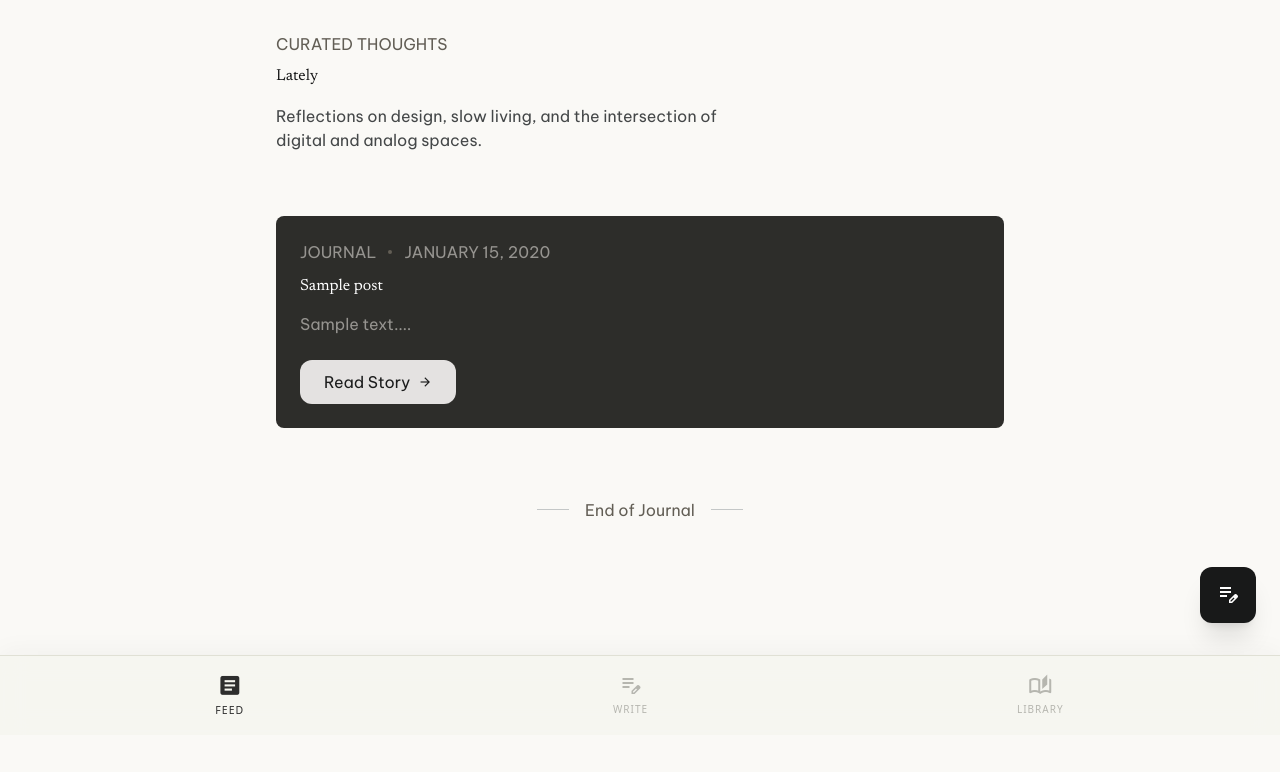
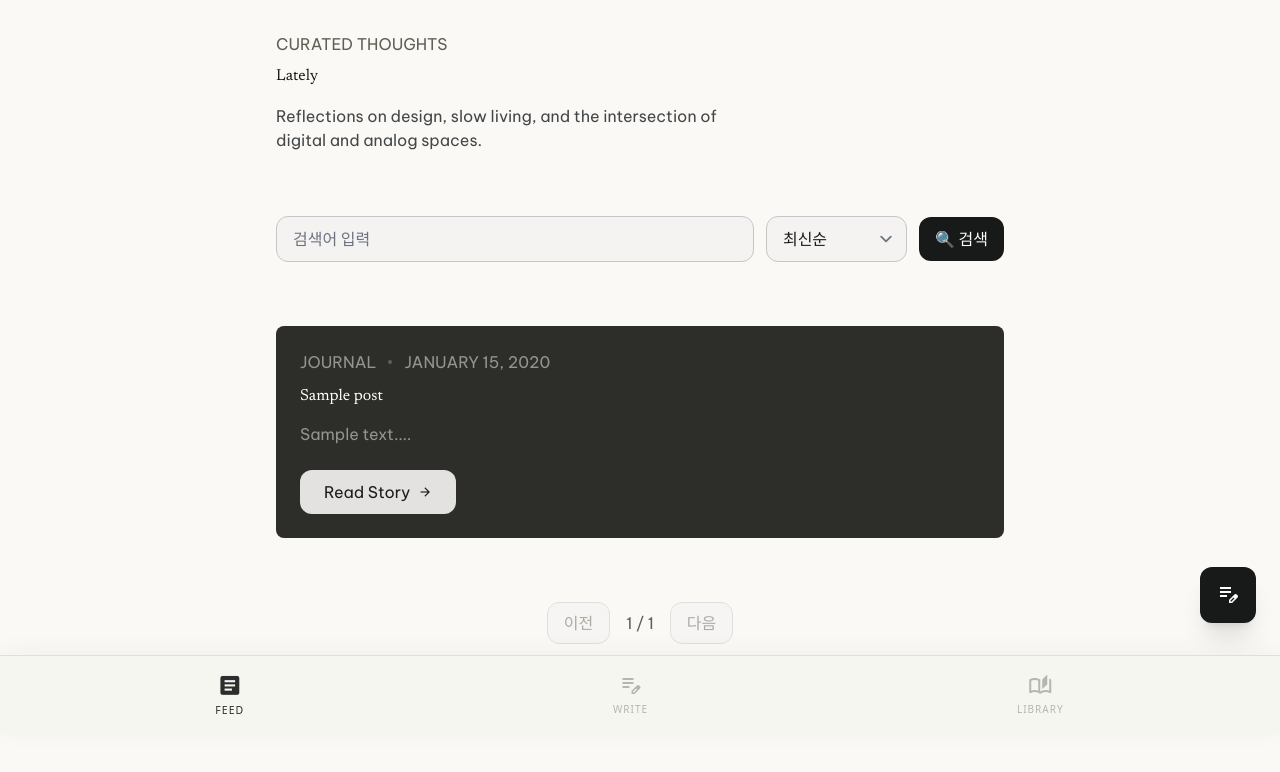
Before and after one commit to jyj851/day4-flask, a Flask app: page / in a window 1280 px wide. Shown: the part 65-837 px from the top of the page. Before the commit the page ends 779 px from the top, so only its background shows below. Run offline with Flask 3, Linux system fonts and the light colour scheme; tables that the repository leaves empty hold one stand-in row (values such as "Sample post"); some libraries are stand-ins or nearby versions.

Commit message:
목록 화면에 검색/정렬/페이지네이션을 통합해 긴 스크롤 없이 탐색성을 개선한다. 검색 조건과 정렬 상태를 페이지 이동 시 유지해 목록 사용 흐름이 끊기지 않도록 했다.
Co-Authored-By: Claude Opus 4.7 <noreply@anthropic.com>

```diff
--- a/app.py
+++ b/app.py
@@ -35,13 +35,59 @@ def parse_post(row):
 
 @app.route("/")
 def post_list():
+    per_page = 10
+    page = request.args.get("page", 1, type=int) or 1
+    page = max(page, 1)
+    q = (request.args.get("q") or "").strip()
+    sort = request.args.get("sort", "new")
+
+    sort_orders = {
+        "new": "created_at DESC",
+        "old": "created_at ASC",
+        "title": "title COLLATE NOCASE ASC",
+    }
+    if sort not in sort_orders:
+        sort = "new"
+    order_by = sort_orders[sort]
+
     conn = get_db()
-    rows = conn.execute(
-        "SELECT * FROM posts ORDER BY created_at DESC"
-    ).fetchall()
+    if q:
+        like_q = f"%{q}%"
+        total_posts = conn.execute(
+            "SELECT COUNT(*) FROM posts WHERE title LIKE ? OR content LIKE ?",
+            (like_q, like_q),
+        ).fetchone()[0]
+    else:
+        total_posts = conn.execute("SELECT COUNT(*) FROM posts").fetchone()[0]
+
+    total_pages = (total_posts + per_page - 1) // per_page if total_posts else 1
+    page = min(page, total_pages)
+    offset = (page - 1) * per_page
+
+    if q:
+        like_q = f"%{q}%"
+        rows = conn.execute(
+            f"SELECT * FROM posts WHERE title LIKE ? OR content LIKE ? ORDER BY {order_by} LIMIT ? OFFSET ?",
+            (like_q, like_q, per_page, offset),
+        ).fetchall()
+    else:
+        rows = conn.execute(
+            f"SELECT * FROM posts ORDER BY {order_by} LIMIT ? OFFSET ?",
+            (per_page, offset),
+        ).fetchall()
+
     conn.close()
+
     posts = [parse_post(r) for r in rows]
-    return render_template("list.html", posts=posts)
+    return render_template(
+        "list.html",
+        posts=posts,
+        page=page,
+        total_pages=total_pages,
+        q=q,
+        has_search=bool(q),
+        sort=sort,
+    )
 
 
 @app.route("/post/<int:post_id>")
--- a/templates/list.html
+++ b/templates/list.html
@@ -9,6 +9,16 @@
     <h2 class="font-headline-xl text-primary mb-4">Lately</h2>
     <p class="font-body-lg text-on-surface-variant max-w-md">Reflections on design, slow living, and the intersection of digital and analog spaces.</p>
   </section>
+
+  <form action="/" method="get" class="mb-stack-lg flex items-center gap-3">
+    <input type="text" name="q" value="{{ q }}" placeholder="검색어 입력" class="flex-1 px-4 py-2.5 rounded-full border border-outline-variant bg-surface-container-low text-primary focus:outline-none" />
+    <select name="sort" onchange="this.form.submit()" class="px-4 py-2.5 rounded-full border border-outline-variant bg-surface-container-low text-primary focus:outline-none">
+      <option value="new" {% if sort == 'new' %}selected{% endif %}>최신순</option>
+      <option value="old" {% if sort == 'old' %}selected{% endif %}>오래된순</option>
+      <option value="title" {% if sort == 'title' %}selected{% endif %}>제목순 (가나다)</option>
+    </select>
+    <button type="submit" class="inline-flex items-center gap-2 px-4 py-2.5 rounded-full bg-primary text-on-primary hover:opacity-90 transition-opacity">🔍 검색</button>
+  </form>
 
   <!-- Blog Feed List -->
   <div class="space-y-stack-md">
@@ -52,24 +62,37 @@
       {% endif %}
     {% else %}
     <div class="text-center py-stack-lg">
+      {% if has_search %}
+      <span class="material-symbols-outlined text-5xl text-secondary mb-4 block">search_off</span>
+      <p class="font-body-lg text-secondary mb-6">검색 결과가 없습니다</p>
+      {% else %}
       <span class="material-symbols-outlined text-5xl text-secondary mb-4 block">edit_note</span>
       <p class="font-body-lg text-secondary mb-6">No stories yet. Start writing your first post.</p>
       <a href="/create" class="inline-flex items-center gap-2 bg-primary text-on-primary px-6 py-3 rounded-full font-label-md hover:opacity-90 transition-opacity">
         <span class="material-symbols-outlined" data-icon="edit_note">edit_note</span>
         Write First Post
       </a>
+      {% endif %}
     </div>
     {% endif %}
   </div>
 
-  <!-- End of Feed -->
-  {% if posts %}
-  <div class="mt-stack-lg text-center">
-    <div class="inline-flex items-center gap-4 text-secondary">
-      <div class="h-px w-8 bg-outline-variant"></div>
-      <span class="font-label-sm">End of Journal</span>
-      <div class="h-px w-8 bg-outline-variant"></div>
-    </div>
+  <!-- Pagination -->
+  {% if posts or has_search %}
+  <div class="mt-stack-lg flex items-center justify-center gap-4">
+    {% if page > 1 %}
+    <a href="/?page={{ page - 1 }}{% if q %}&q={{ q|urlencode }}{% endif %}{% if sort %}&sort={{ sort|urlencode }}{% endif %}" class="inline-flex items-center gap-2 px-4 py-2 rounded-full bg-surface-container-low text-primary border border-outline-variant hover:opacity-90 transition-opacity">이전</a>
+    {% else %}
+    <span class="inline-flex items-center gap-2 px-4 py-2 rounded-full bg-surface-container-low text-secondary border border-outline-variant opacity-50 pointer-events-none">이전</span>
+    {% endif %}
+
+    <span class="font-label-md text-secondary">{{ page }} / {{ total_pages }}</span>
+
+    {% if page < total_pages %}
+    <a href="/?page={{ page + 1 }}{% if q %}&q={{ q|urlencode }}{% endif %}{% if sort %}&sort={{ sort|urlencode }}{% endif %}" class="inline-flex items-center gap-2 px-4 py-2 rounded-full bg-surface-container-low text-primary border border-outline-variant hover:opacity-90 transition-opacity">다음</a>
+    {% else %}
+    <span class="inline-flex items-center gap-2 px-4 py-2 rounded-full bg-surface-container-low text-secondary border border-outline-variant opacity-50 pointer-events-none">다음</span>
+    {% endif %}
   </div>
   {% endif %}
 </main>
```
